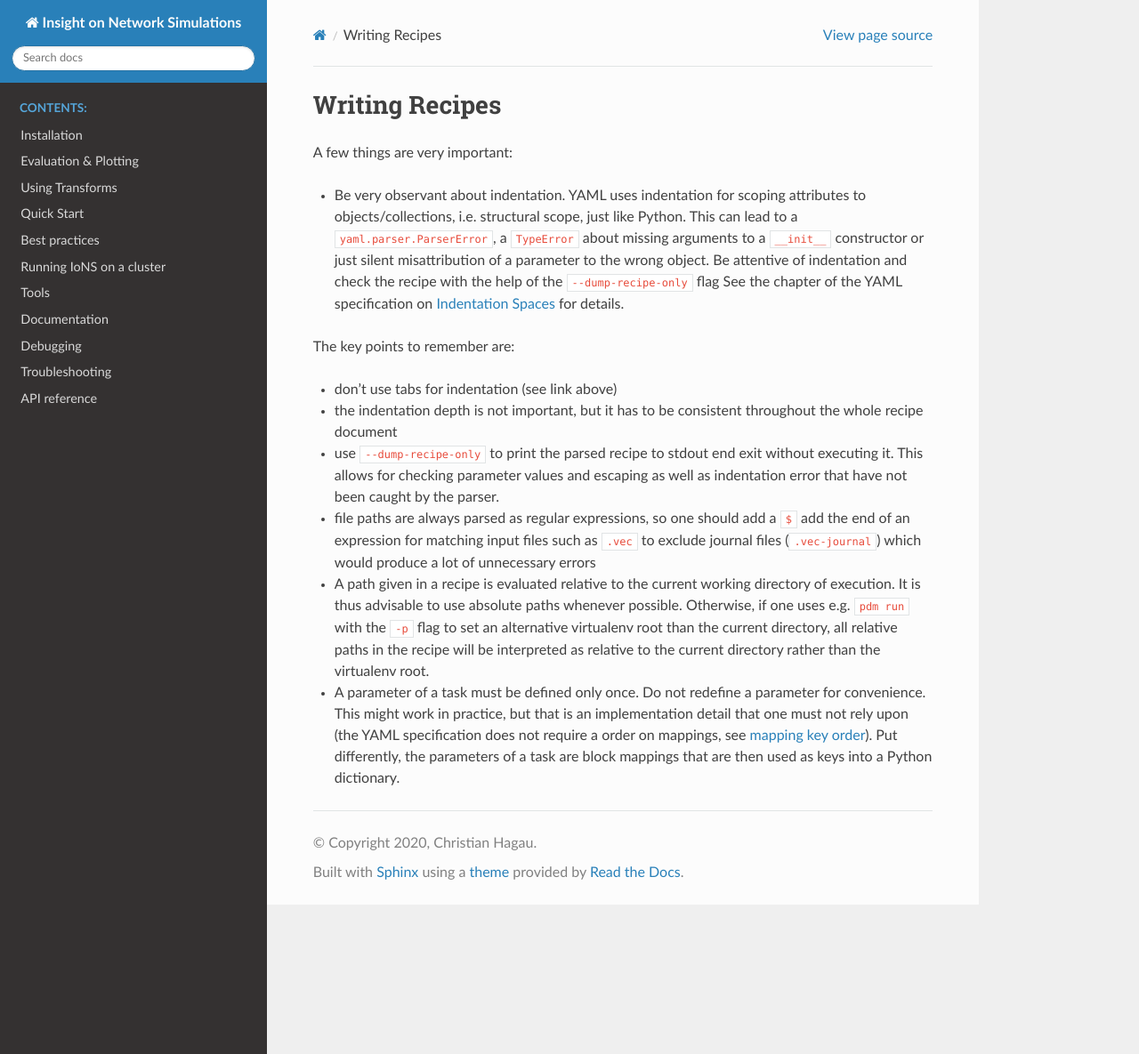
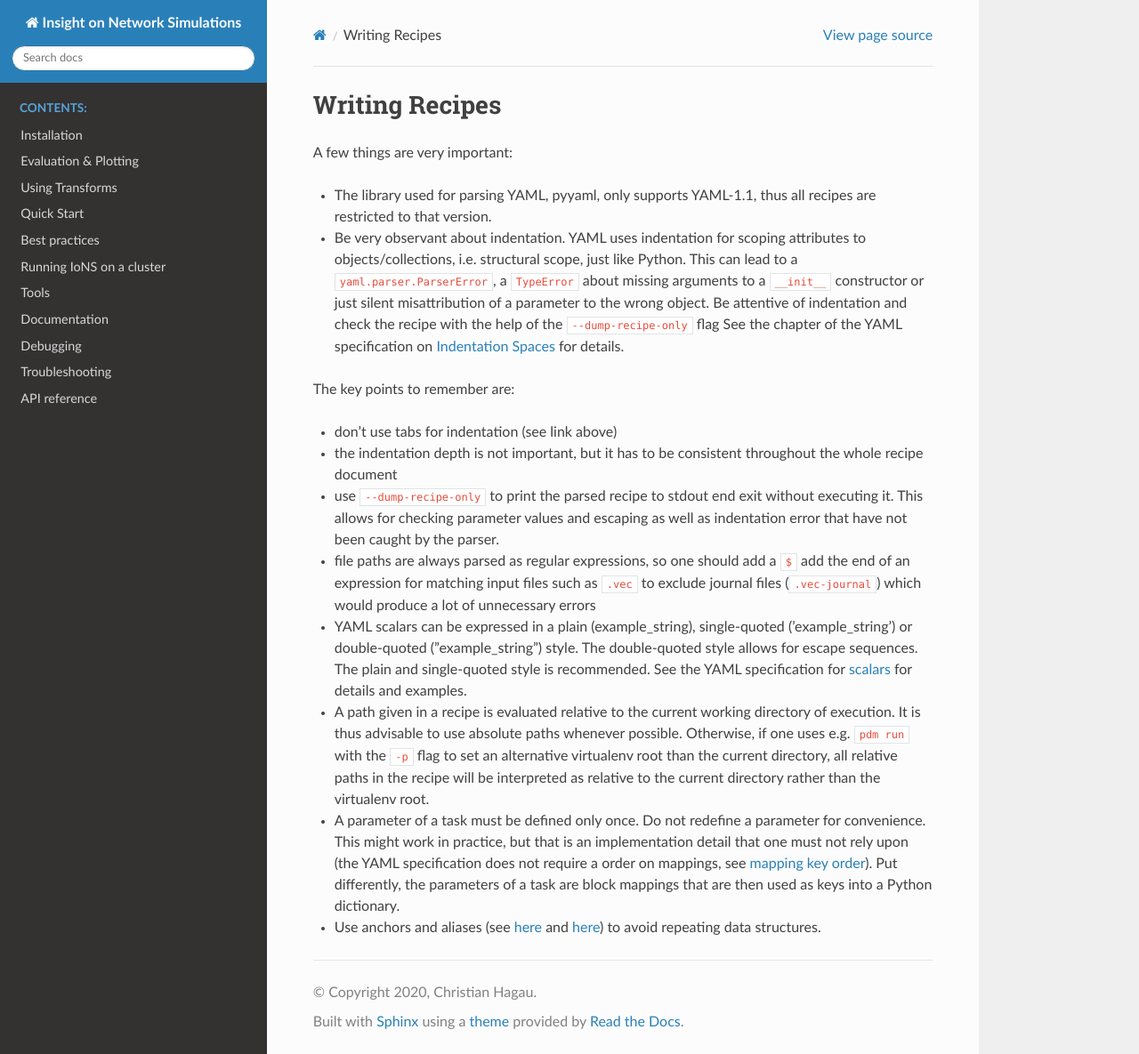
Before and after one commit to ibr-cm/ions, a Sphinx documentation site: the page built from docs/source/writing_recipes.md, in a window 1280 px wide and 1185 px high. Shown: the whole window at 89% size. Built offline with Sphinx 7.4.7 and the Read the Docs theme 2.0.0, drawn with Linux system fonts in a browser that asks for light colours; pages that are not in the unit, such as notebooks, are missing from menus.

Commit message:
docs: add more documentation on how to write recipes

```diff
--- a/docs/source/writing_recipes.md
+++ b/docs/source/writing_recipes.md
@@ -2,6 +2,8 @@ Writing Recipes
 ===============
 
 A few things are very important:
+
+- The library used for parsing YAML, pyyaml, only supports YAML-1.1, thus all recipes are restricted to that version.
 
 - Be very observant about indentation.
   YAML uses indentation for scoping attributes to objects/collections, i.e. structural scope, just like Python.
@@ -26,6 +28,10 @@ The key points to remember are:
   exclude journal files (`.vec-journal`) which would produce a lot of
   unnecessary errors
 
+- YAML scalars can be expressed in a plain (example_string), single-quoted ('example_string') or double-quoted ("example_string") style.
+  The double-quoted style allows for escape sequences. The plain and single-quoted style is recommended.
+  See the YAML specification for [scalars](https://yaml.org/spec/1.1/#id858081) for details and examples.
+
 - A path given in a recipe is evaluated relative to the current working directory of execution.
   It is thus advisable to use absolute paths whenever possible.
   Otherwise, if one uses e.g. `pdm run` with the `-p` flag to set an
@@ -39,3 +45,6 @@ The key points to remember are:
   order](https://yaml.org/spec/1.2.2/#3221-mapping-key-order)). Put
   differently, the parameters of a task are block mappings that are then used
   as keys into a Python dictionary.
+
+- Use anchors and aliases (see [here](https://pyyaml.org/wiki/PyYAMLDocumentation#aliases)
+  and [here](https://yaml.org/spec/1.1/#anchor/syntax)) to avoid repeating data structures.
```
